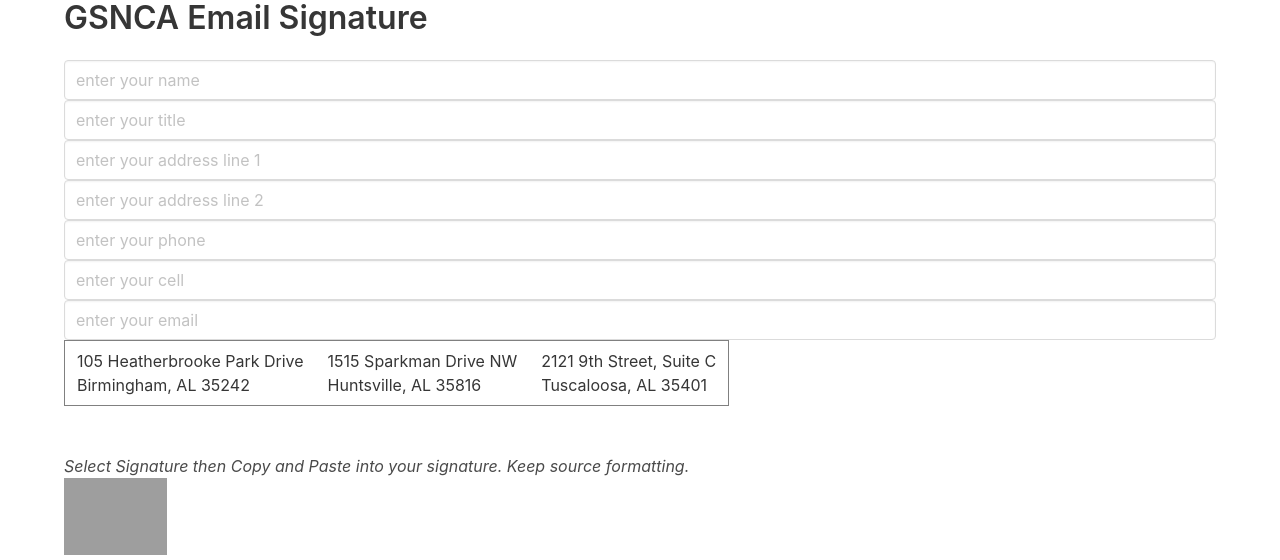
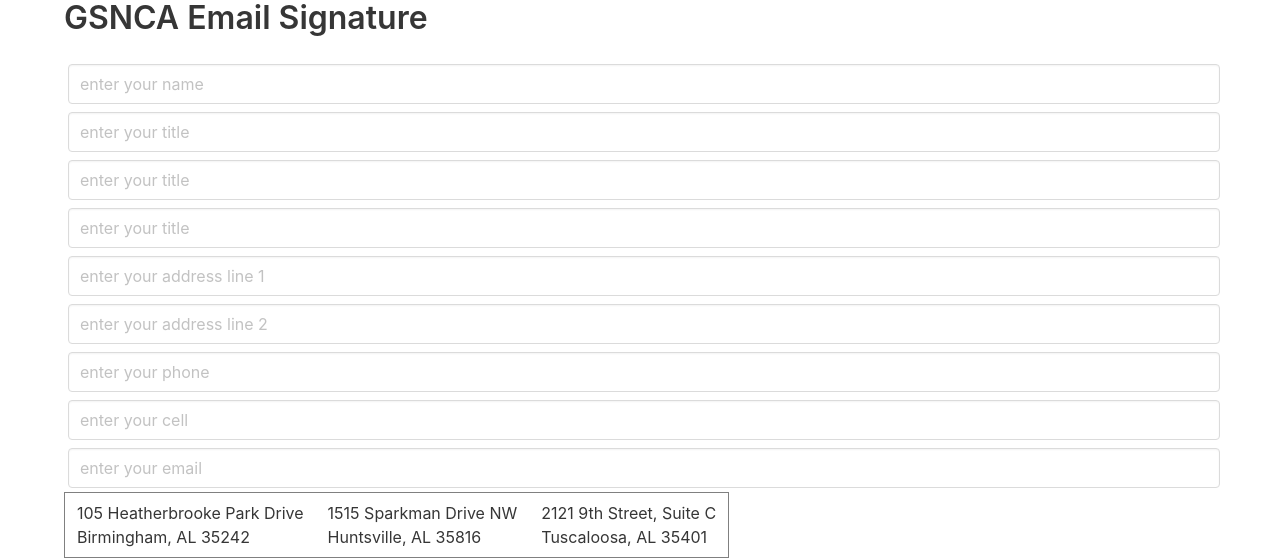
Before and after one commit to jgordinier-gsnca/emailsig-gsnca, a Svelte app: page / in a window 1280 px wide. Shown: the top 560 px of the page. Built offline with nearby package versions, Linux system fonts and the light colour scheme; grey boxes are pictures that could not be loaded.

Commit message:
Update App.svelte

```diff
--- a/src/App.svelte
+++ b/src/App.svelte
@@ -13,14 +13,16 @@
 	   <h1 class="title">
 	GSNCA Email Signature
 </h1>
-<input class="input" bind:value={name} placeholder="enter your name"><br>
-<input class="input" bind:value={title} placeholder="enter your title"><br>
-<input class="input" bind:value={add1} placeholder="enter your address line 1"><br>
-<input class="input" bind:value={add2} placeholder="enter your address line 2"><br>
-<input class="input" bind:value={phone} placeholder="enter your phone"><br>
-<input class="input" bind:value={cell} placeholder="enter your cell"><br>
-<input class="input" bind:value={email} placeholder="enter your email">
-	<br>
+<input class="input m-1" bind:value={name} placeholder="enter your name">
+<input class="input m-1" bind:value={title} placeholder="enter your title">
+<input class="input m-1" bind:value={title} placeholder="enter your title">
+<input class="input m-1" bind:value={title} placeholder="enter your title">
+<input class="input m-1" bind:value={add1} placeholder="enter your address line 1">
+<input class="input m-1" bind:value={add2} placeholder="enter your address line 2">
+<input class="input m-1" bind:value={phone} placeholder="enter your phone">
+<input class="input m-1" bind:value={cell} placeholder="enter your cell">
+<input class="input m-1" bind:value={email} placeholder="enter your email">
+
 <table class="table" border="1" cellpadding="5px">
   <tbody>
     <tr>
```
